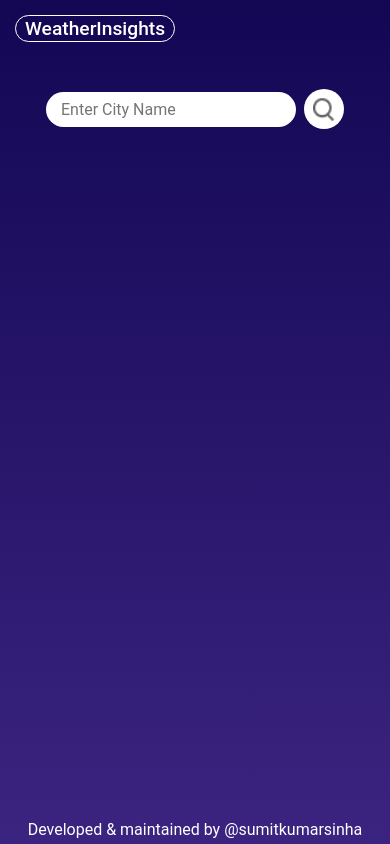
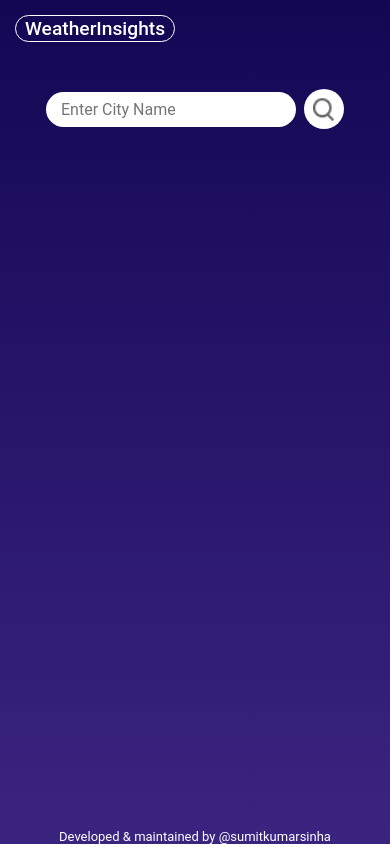
Before and after one commit to sumitkrsinha/weatherapp, a React (Create React App) app: page / in a window 390 px wide. Built offline with nearby package versions, Linux system fonts and the light colour scheme.

Commit message:
added more responsiveness and remove border from weather info card

```diff
--- a/src/App.css
+++ b/src/App.css
@@ -116,12 +116,6 @@ input{
   margin-bottom: 20px;
 }
 
-/* .user-profile img {
-  max-width: 150px;
-  border-radius: 50%;
-  margin-bottom: 10px;
-} */
-
 .user-profile p{
   margin: 5px;
 }
@@ -150,19 +144,27 @@ input{
 
 .credit{
   position: absolute;
-  bottom: 5px;
+  bottom: 0;
   display: flex;
   justify-content: center;
   align-items: center;
   width: 100%;
 }
 
+.error{
+  font-size: small;
+}
+
 .credit a{
   color: #fff;
+  font-size: small;
 }
 
 @media (max-width: 700px) {
   .user-profile {
     width: 80%;
+  }
+  .credit{
+    bottom: 0;
+  }
 }
-}
```
